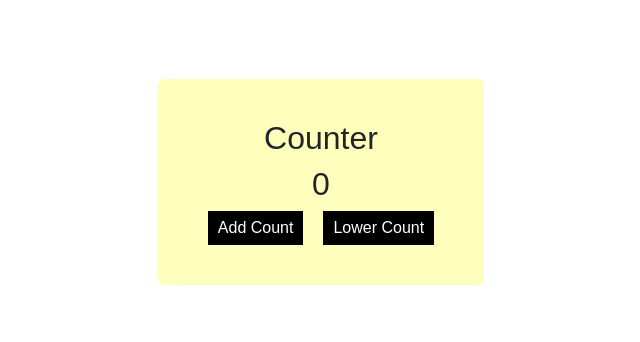
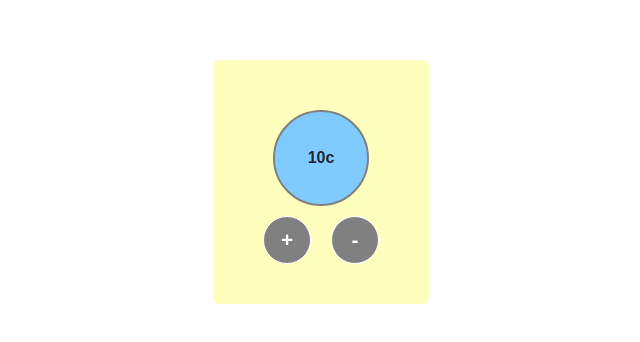
Before and after one commit to siavash-sattari/react-tutorial, a React (Create React App) app in the folder a1-main-concepts/: page / in a window 1280 px wide. Shown: the part 198-540 px from the top of the page, without its empty margins (319-959 px from the left). Built offline with nearby package versions, Linux system fonts and the light colour scheme.

Commit message:
a1e10 - temperature

```diff
--- a/a1-main-concepts/src/App.js
+++ b/a1-main-concepts/src/App.js
@@ -7,7 +7,8 @@ import React from 'react';
 // import Main from './E06/Main';
 // import Main from './E07/Main';
 // import Main from './E08/Main';
-import Main from './E09/Main';
+// import Main from './E09/Main';
+import Main from './E10/Main';
 import "./App.css"
 
 function App() {
--- /dev/null
+++ b/a1-main-concepts/src/E10/Main.css
@@ -0,0 +1,56 @@
+body {
+  display: flex;
+  justify-content: center;
+  align-items: center;
+  height: 95vh;
+}
+
+.container {
+  background: #feffbd;
+  padding: 40px;
+  text-align: center;
+  border-radius: 6px;
+}
+
+.temperature {
+  width: 6rem;
+  height: 6rem;
+  display: flex;
+  justify-content: center;
+  align-items: center;
+  border-radius: 50%;
+  font-weight: bold;
+  border: 2px solid gray;
+  margin: 10px auto;
+}
+
+.temperature.cold {
+  background: #7fcaff;
+}
+
+.temperature.hot {
+  background: #ffaf20;
+}
+
+
+.btns-wrapper {
+  display: flex;
+  justify-content: center;
+  align-items: center;
+}
+
+.btns-wrapper button {
+  border: none;
+  background: gray;
+  color: #fff;
+  margin: 0 10px;
+  width: 3rem;
+  height: 3rem;
+  display: flex;
+  justify-content: center;
+  align-items: center;
+  border-radius: 50%;
+  font-weight: bold;
+  border: 1px solid #fff;
+  font-size: 1.3rem;
+}
--- /dev/null
+++ b/a1-main-concepts/src/E10/Main.jsx
@@ -0,0 +1,56 @@
+import React, { Component } from 'react';
+import './Main.css';
+
+export default class Main extends Component {
+  constructor(props) {
+    super(props);
+    this.state = {
+      temp: 10,
+      tempClass: 'cold'
+    };
+    this.addToTemp = this.addToTemp.bind(this);
+    this.minusFromTemp = this.minusFromTemp.bind(this);
+  }
+
+  addToTemp() {
+    if (this.state.temp > 30) return;
+
+    if (this.state.temp + 1 >= 15) {
+      this.setState(prevState => {
+        return { temp: prevState.temp + 1, tempClass: 'hot' };
+      });
+    } else {
+      this.setState(prevState => {
+        return { temp: prevState.temp + 1 };
+      });
+    }
+  }
+
+  minusFromTemp() {
+    if (this.state.temp < 0) return;
+
+    if (this.state.temp - 1 < 15) {
+      this.setState(prevState => {
+        return { temp: prevState.temp - 1, tempClass: 'cold' };
+      });
+    } else {
+      this.setState(prevState => {
+        return { temp: prevState.temp - 1 };
+      });
+    }
+  }
+
+  render() {
+    return (
+      <>
+        <div className='container'>
+          <div className={`temperature ${this.state.tempClass}`}>{this.state.temp}c</div>
+          <div className='btns-wrapper'>
+            <button onClick={this.addToTemp}>+</button>
+            <button onClick={this.minusFromTemp}>-</button>
+          </div>
+        </div>
+      </>
+    );
+  }
+}
```
